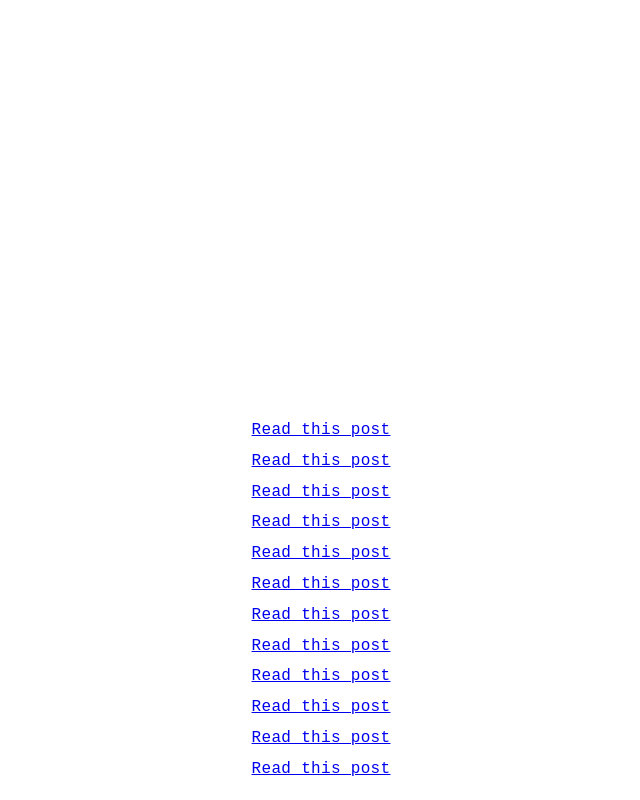
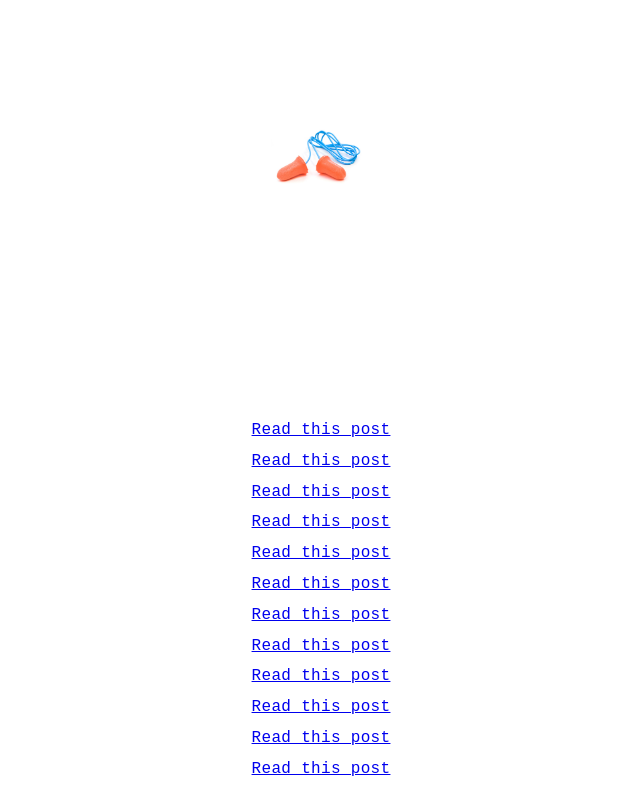
Before and after one commit to JessenDGibbs/mugsandearplugs, a React (Create React App) app: page / in a window 1280 px wide. Shown: the whole page, without its empty margins (319-959 px from the left). Built offline with nearby package versions, Linux system fonts and the light colour scheme.

Commit message:
added logo back

```diff
--- a/src/App.js
+++ b/src/App.js
@@ -1,4 +1,3 @@
-import logo from './logo.svg';
 import { BrowserRouter as Router, Route, Routes, Link } from 'react-router-dom';
 import Home from './Home';
 import './App.css';
@@ -22,6 +21,7 @@ function App() {
   return (
     <Router>
       <div className="App">
+
         <Routes>
           <Route path="/" element={<Home />} />
           <Route path="/Post1" element={<Post1 />} />
--- a/src/Home.js
+++ b/src/Home.js
@@ -7,6 +7,8 @@ function Home() {
   return (
     <div className="App">
       <header className="App-header">
+      <img src='./earplugs.jpeg' alt="Logo" style={{ width: '100px', height: 'auto' }}/>
+
         <p>
           <code>This is mugs and earplugs</code>.
         </p>
```
